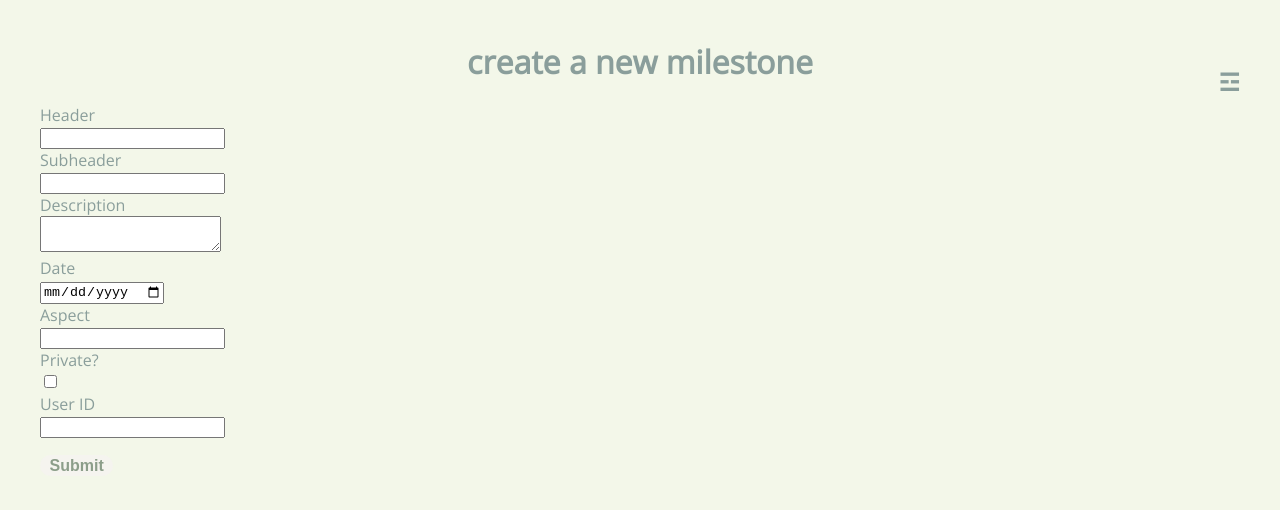
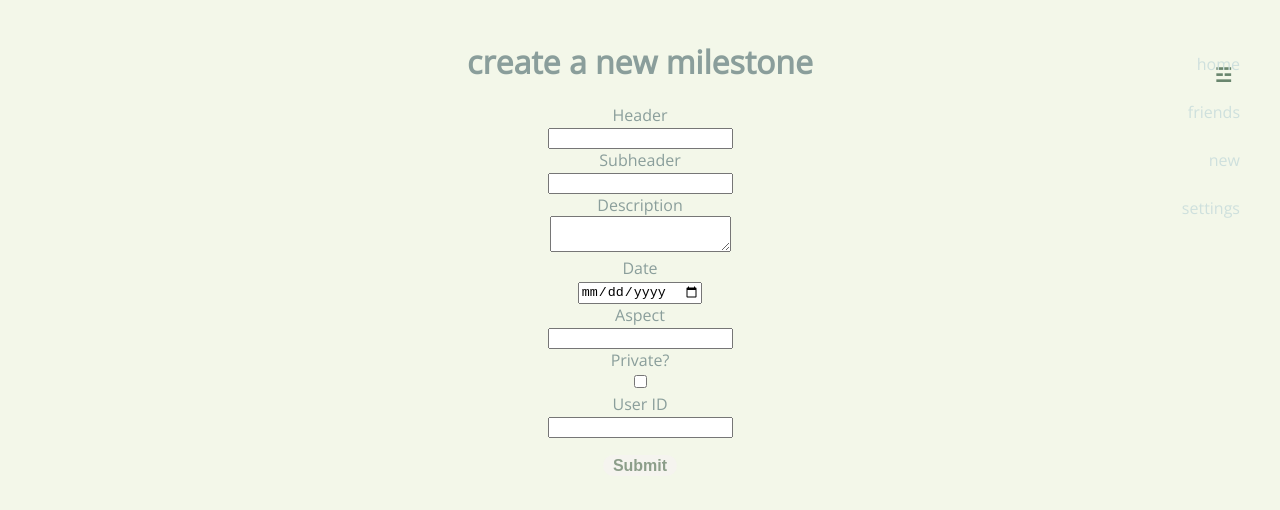
Before and after one commit to sofiakatzman/Milestones, a React (Create React App) app in the folder client/: page /create in a window 1280 px wide. Shown: the top 510 px of the page. Built offline with nearby package versions, Linux system fonts and the light colour scheme.

Commit message:
update css

```diff
--- a/client/src/components/index.css
+++ b/client/src/components/index.css
@@ -6,7 +6,7 @@ body {
     font-family: 'Open Sans', sans-serif;
     background-color: #f3f7e9;
     color: #8a9e9b;
-    text-align: left;
+    text-align: center;
   }
 
   .title {
@@ -27,17 +27,21 @@ body {
     transition: opacity 0.3s ease;
     align-self: flex-end;
     font-size: 1.5rem;
+    color: transparent;
+    text-shadow: 0 0 0 rgb(105, 134, 110);
+    margin-right: 0.5rem;
+    font-size: 1.2em;
   }
 
   h1 {
-    text-align: center;
     animation: slideIn 0.5s ease-in-out;
   }
+
+
   .links {
     position: fixed;
-    top: 130px;
+    top: 40px;
     right: 40px;
-    opacity: 0;
     transition: opacity 0.3s ease;
     text-align: right;
   }
@@ -47,7 +51,8 @@ body {
     transition: font-size 0.3s ease;
     text-align: justify;
     white-space: nowrap;
-    color: #8a9e9b;
+    color: #cee0dd;
+    line-height: 3rem;
     text-decoration: none;
   }
 
@@ -55,15 +60,21 @@ body {
     font-size: 25px;
   }
 
-  .links a:visited {
-    color: #5c6b68;
-  }
 
   .icon:hover + .navbar .links,
   .navbar:hover .links {
     opacity: 1;
   }
 
+  input.button {
+    --c:  #6e8f76;
+    color: #8c9e8a;
+    background: #f5f4ef;
+    background-size: 50.5% calc(var(--_p,0%)/2 + .5%);
+    outline-offset: .1em;
+    transition: background-size .4s, background-position 0s .4s;
+    border-radius: 12px;
+  }
 
   button {
     --c:  #6e8f76;
@@ -92,6 +103,14 @@ body {
     border: none;
   }
 
+  button span[role="img"]{
+      color: transparent;
+      text-shadow: 0 0 0 rgb(105, 134, 110);
+      margin-right: 0.5rem;
+      font-size: 1.2em;
+  }
+
+
   div.icon {
     align-items: center;
     justify-content: center;
@@ -99,6 +118,12 @@ body {
     width: 60px;
     height: 55px;
     font-size: 2rem;
+    /* make emojis solid color
+    color: transparent;
+    text-shadow: 0 0 0 rgb(105, 134, 110);
+    margin-right: 0.5rem;
+    font-size: 1.2em; */
+
   }
 
   div.filters {
@@ -106,6 +131,7 @@ body {
     display: flex;
     justify-content: center;
     align-items: center;
+
   }
 
   div.log {
@@ -115,11 +141,11 @@ body {
   }
 
   .cards {
-    width: 1000px;
+    width: 700px;
     margin: 0 auto;
     display: grid;
     grid-template-columns: repeat(auto-fit, minmax(200px, 1fr));
-    gap: 40px;
+    gap:10px;
     justify-items: center;
     align-items: center;
   }
@@ -140,7 +166,7 @@ body {
   .card .card-border-top {
     width: 60%;
     height: 3%;
-    background: #6b64f3;
+    background: #1e271b;
     margin: auto;
     border-radius: 0px 0px 15px 15px;
   }
@@ -200,3 +226,114 @@ body {
 .card button:hover {
  background: #534bf3;
 } */
+
+
+/* love switch code below for friendship*/
+/* .love-heart:before,
+#switch {
+  display: none;
+}
+
+.love-heart,
+.love-heart::after {
+  border-color: hsl(231deg 28% 86%);
+  border: 1px solid;
+  border-top-left-radius: 100px;
+  border-top-right-radius: 100px;
+  width: 10px;
+  height: 8px;
+  border-bottom: 0;
+}
+
+.round {
+  position: absolute;
+  z-index: 1;
+  width: 8px;
+  height: 8px;
+  background: hsl(0deg 0% 100%);
+  box-shadow: rgb(0 0 0 / 24%) 0px 0px 4px 0px;
+  border-radius: 100%;
+  left: 0;
+  bottom: -1px;
+  transition: all .5s ease;
+  animation: check-animation2 .5s forwards;
+}
+
+input:checked + label .round {
+  transform: translate(0px, 0px);
+  animation: check-animation .5s forwards;
+  background-color: hsl(0deg 0% 100%);
+}
+
+@keyframes check-animation {
+  0% {
+    transform: translate(0px, 0px);
+  }
+
+  50% {
+    transform: translate(0px, 7px);
+  }
+
+  100% {
+    transform: translate(7px, 7px);
+  }
+}
+
+@keyframes check-animation2 {
+  0% {
+    transform: translate(7px, 7px);
+  }
+
+  50% {
+    transform: translate(0px, 7px);
+  }
+
+  100% {
+    transform: translate(0px, 0px);
+  }
+}
+
+.love-heart {
+  box-sizing: border-box;
+  position: relative;
+  transform: rotate(-45deg) translate(-50%, -33px) scale(4);
+  display: block;
+  border-color: hsl(231deg 28% 86%);
+  cursor: pointer;
+  top: -10;
+  left: 40px;
+}
+
+input:checked + .love-heart,
+input:checked + .love-heart::after,
+input:checked + .love-heart .bottom {
+  border-color: hsl(347deg 81% 61%);
+  box-shadow: inset 6px -5px 0px 2px hsl(347deg 99% 72%);
+}
+
+.love-heart::after,
+.love-heart .bottom {
+  content: "";
+  display: block;
+  box-sizing: border-box;
+  position: absolute;
+  border-color: hsl(231deg 28% 86%);
+}
+
+.love-heart::after {
+  right: -9px;
+  transform: rotate(90deg);
+  top: 7px;
+}
+
+.love-heart .bottom {
+  width: 11px;
+  height: 11px;
+  border-left: 1px solid;
+  border-bottom: 1px solid;
+  border-color: hsl(231deg 28% 86%);
+  left: -1px;
+  top: 5px;
+  border-radius: 0px 0px 0px 5px;
+}
+*/
```
